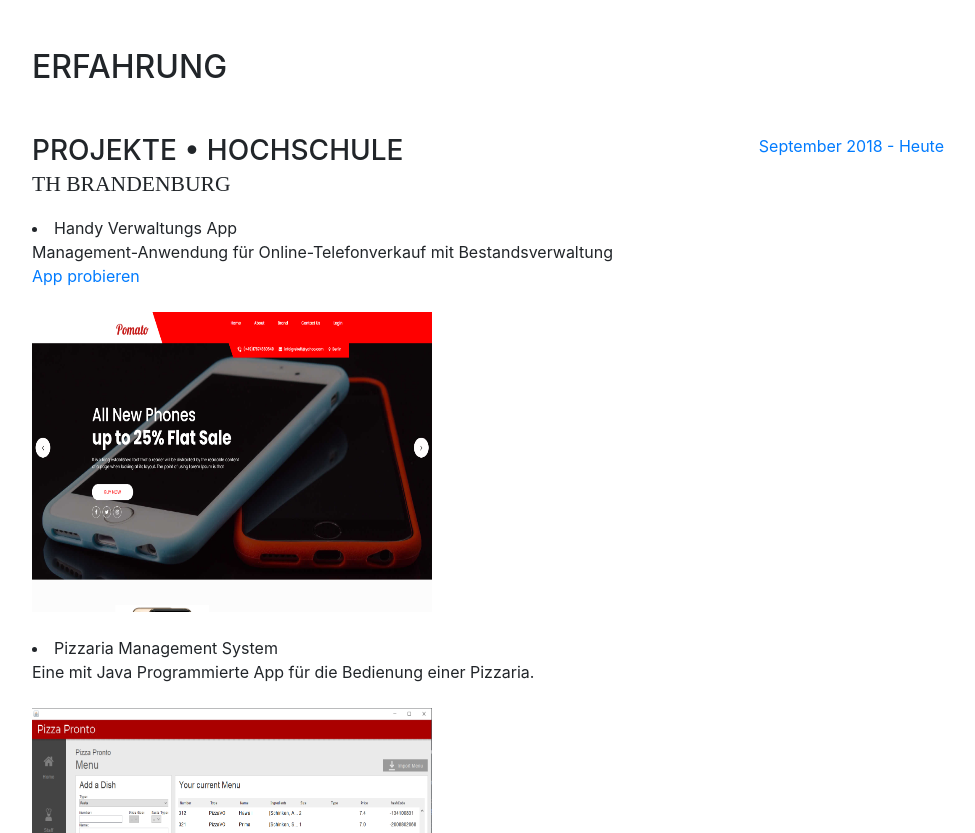
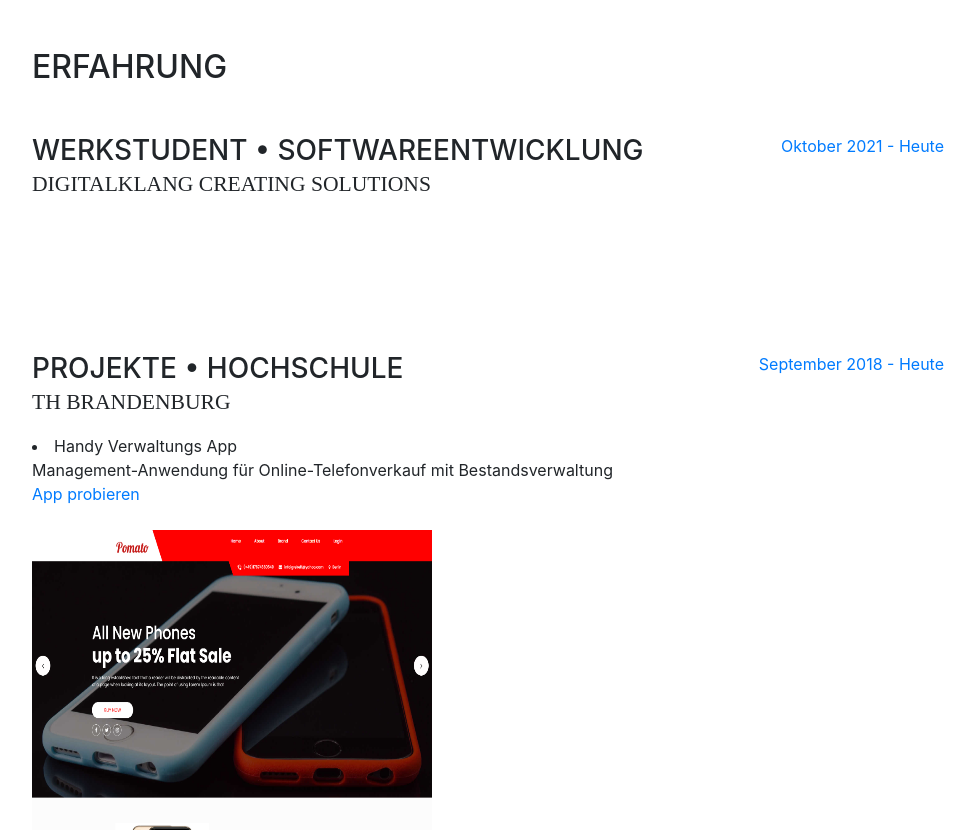
Before and after one commit to Melick237/myCV, a website with bundled scripts: page index.html in a window 1280 px wide. Shown: the part 800-1633 px from the top of the page, without its empty margins (288-1263 px from the left). Built offline with nearby package versions, Linux system fonts and the light colour scheme; a web font is replaced by a local one.

Commit message:
digitalklang

```diff
--- a/index.html
+++ b/index.html
@@ -21,6 +21,12 @@
     <link rel="stylesheet" href="https://cdn.rawgit.com/konpa/devicon/df6431e323547add1b4cf45992913f15286456d3/devicon.min.css">
     <link href="vendor/devicons/css/devicons.min.css" rel="stylesheet">
     <link href="vendor/simple-line-icons/css/simple-line-icons.css" rel="stylesheet">
+
+
+    <link rel="stylesheet" href="https://cdn.jsdelivr.net/gh/devicons/devicon@v2.15.1/devicon.min.css">
+
+
+
 
     <!-- Custom styles for this template -->
     <link href="css/resume.min.css" rel="stylesheet">
@@ -105,6 +111,8 @@
               <br>
             </p>
           </div>
+
+
         </div>
       </section>
 
@@ -114,6 +122,22 @@
 
           <div class="resume-item d-flex flex-column flex-md-row mb-5">
             <div class="resume-content mr-auto">
+              <h3 class="mb-0">Werkstudent • Softwareentwicklung</h3>
+              <div class="subheading mb-3">Digitalklang Creating Solutions </div>
+              <p>
+              <br>
+
+              <br><br>
+
+
+              </p>
+            </div>
+            <div class="resume-date text-md-right">
+              <span class="text-primary">Oktober 2021 - Heute</span>
+            </div>
+          </div>
+          <div class="resume-item d-flex flex-column flex-md-row mb-5">
+            <div class="resume-content mr-auto">
               <h3 class="mb-0">Projekte • Hochschule</h3>
               <div class="subheading mb-3">TH Brandenburg </div>
               <p>
@@ -121,7 +145,7 @@
                 <i class="fa-li fa fa-check"></i>
                 Handy Verwaltungs App <br>
                 Management-Anwendung für Online-Telefonverkauf mit Bestandsverwaltung
-              <br><a href="https://pomato-app.herokuapp.com/">App probieren</a>
+                <br><a href="https://pomato-app.herokuapp.com/">App probieren</a>
               </li><br>
               <img src="img/app.png" alt="" style="width: 400px;height: 300px">
               <br><br>
```
